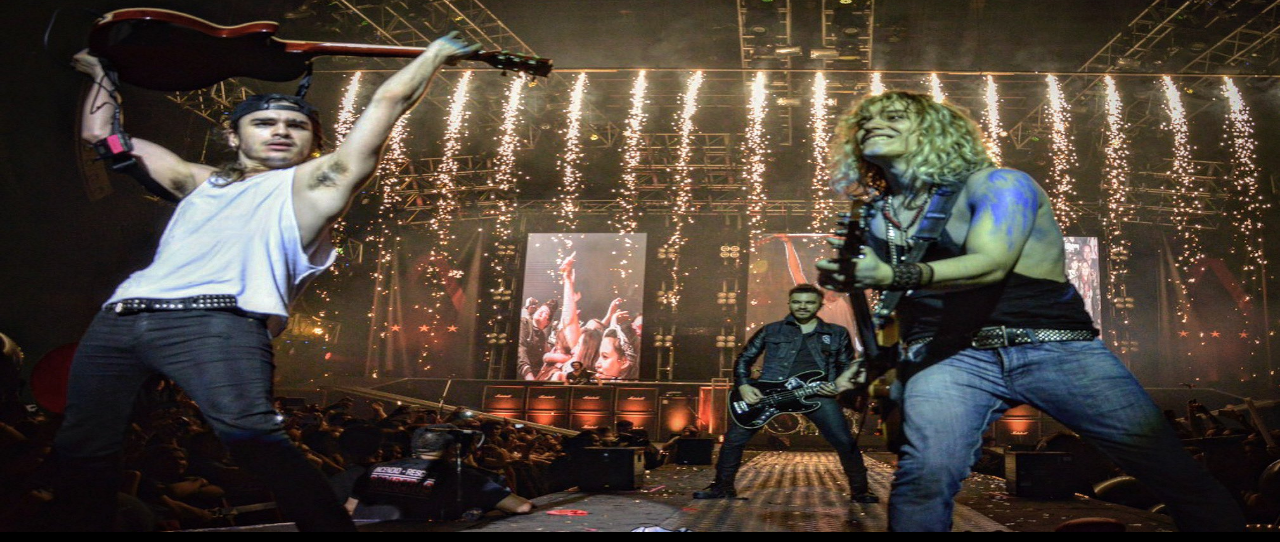
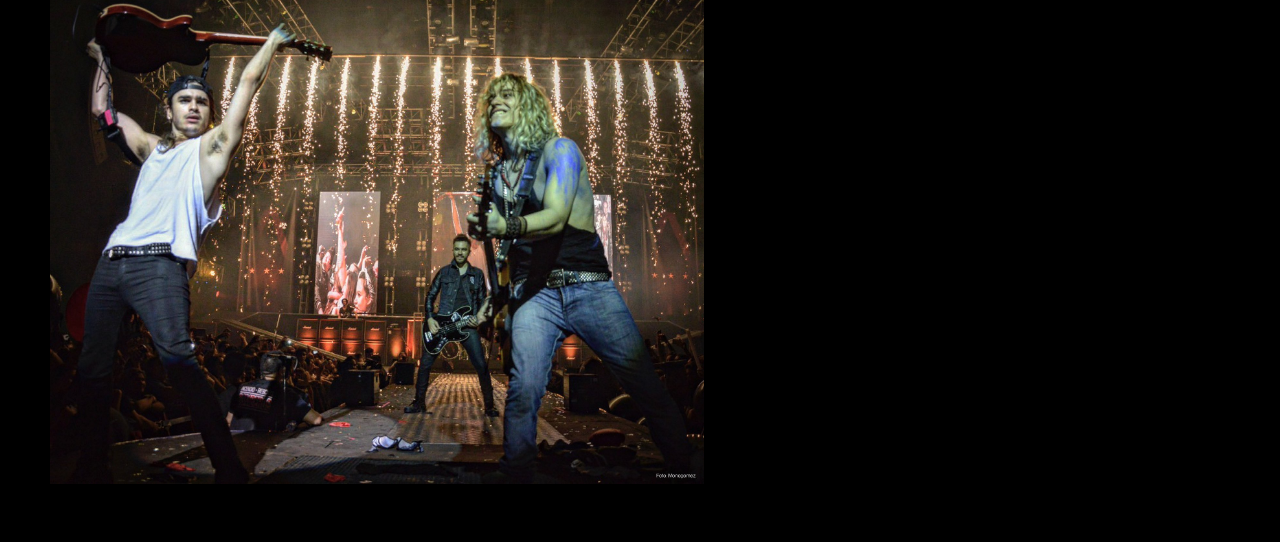
Before and after one commit to bripedlone/airbag-page, a plain HTML site: page index.html in a window 1280 px wide. Shown: the part 158-700 px from the top of the page. Drawn offline with nearby package versions, Linux system fonts and the light colour scheme; files whose address does not match are found by name.

Commit message:
arreglo galeria grid

```diff
--- a/style.css
+++ b/style.css
@@ -125,9 +125,15 @@ font-family: 'Roboto', sans-serif;
     font-size: 20px;
 }
 /* imagenes*/
+img{
+    max-width: 100%;
+    max-height: 100%;
+}
 .main img{
-    width: 100%;
-    height: 600px;
+    width: auto;
+    height: 500px;
+    padding-left: 50px;
+    padding-right: 50px;
 }
 img{
     max-width: 100%;
```
